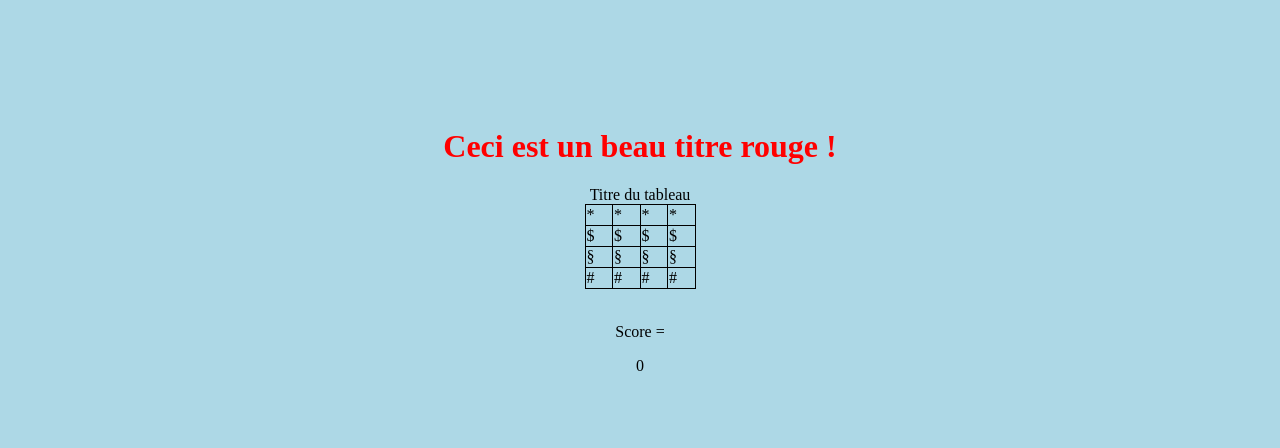
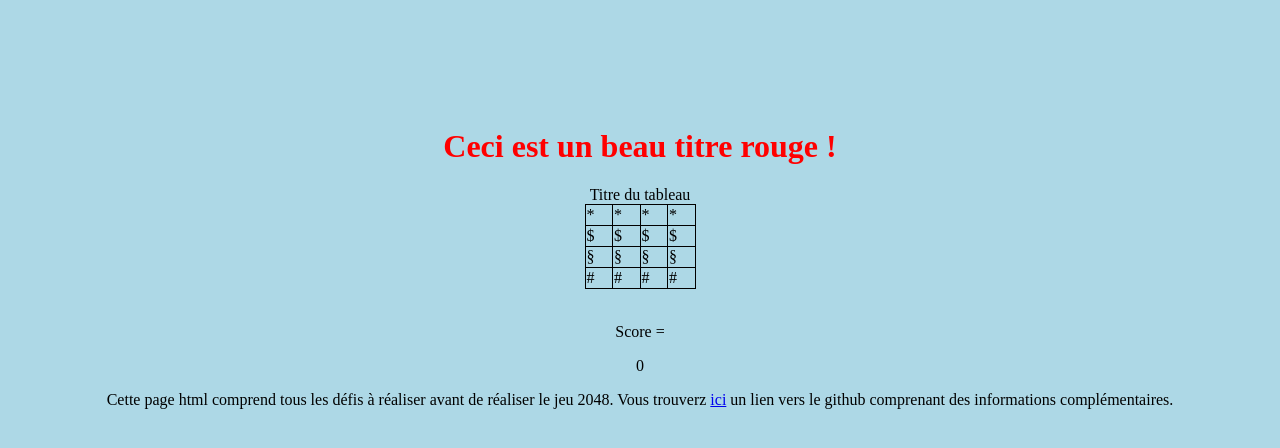
Before and after one commit to ST3LL/CHARPAK_S5-UE_MOOC_1, a plain HTML site: page Défis/index.html in a window 1280 px wide. Drawn offline with Linux system fonts and the light colour scheme.

Commit message:
Restructuration page HTML

```diff
--- a/Défis/index.html
+++ b/Défis/index.html
@@ -5,7 +5,8 @@
     </head>
     <body>
         <h1 id="titre_principal">Ceci est un beau titre rouge !</h1>
-
+        <section>
+            <article>
                 <table id="tableau">
                     <caption>Titre du tableau</caption>
                     <tr>
@@ -35,5 +36,10 @@
                 </table>
             <br>
             <p>Score = </p><div id="score">0</div>
+            </article>
+            <aside>
+                <p>Cette page html comprend tous les défis à réaliser avant de réaliser le jeu 2048. Vous trouverz <a href="https://github.com/tinou99/CHARPAK-UE_MOOC_1">ici</a> un lien vers le github comprenant des informations complémentaires.</p>
+            </aside>
+        </section>
     </body>
 </html>
```
Lines whose indentation alone changed are shown as unchanged.
